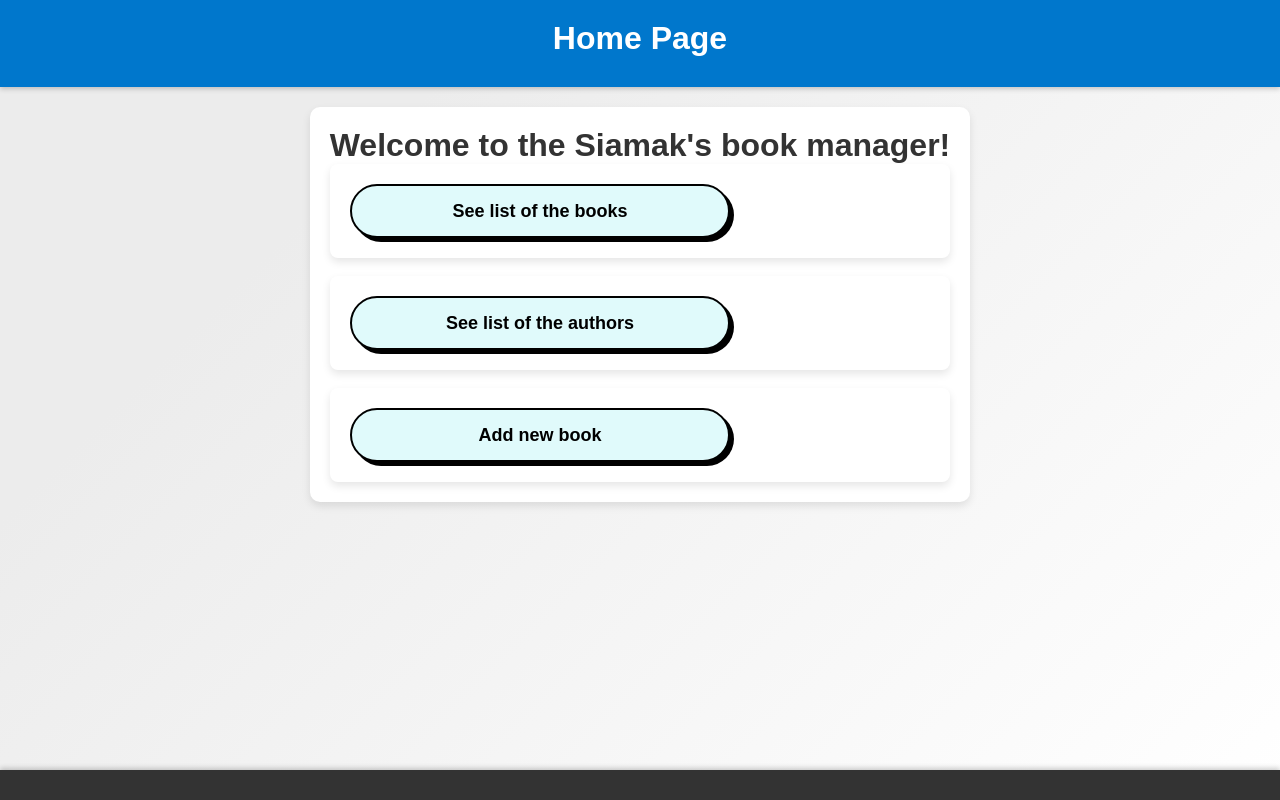
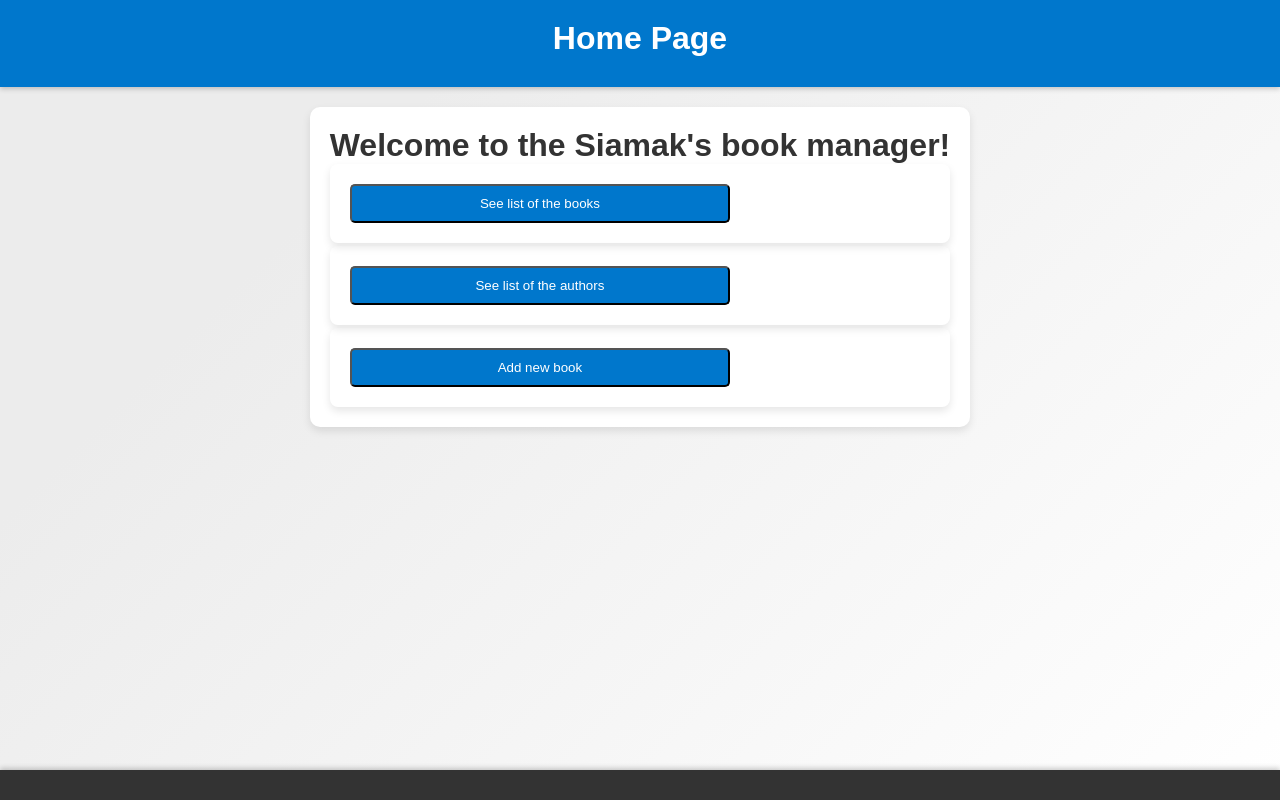
Before and after one commit to Siamakka/siamak-books, a Django app: page / in a window 1280 px wide. Run offline with Django 5.2, Linux system fonts and the light colour scheme.

Commit message:
edit html

```diff
--- a/books/templates/add_book.html
+++ b/books/templates/add_book.html
@@ -2,6 +2,12 @@
 {% block header_title %}Add new Book{% endblock %}
 {% block back_button %}
   <a href="{% url 'books:book_list' %}" class="button">Back to Books</a>
+{% endblock %}
+{% block book_list_button %}
+    <a href="{% url 'books:book_list' %}" class="button">List of Books</a>
+{% endblock %}
+{% block author_list_button %}
+    <a href="{% url 'books:author_list' %}" class="button">List of Authors</a>
 {% endblock %}
 {% block title %}Add new Book{% endblock %}
 {% block content %}
--- a/books/templates/authors_list.html
+++ b/books/templates/authors_list.html
@@ -1,6 +1,12 @@
 {% extends "base.html" %}
 {% block back_button %}
     <a href="{% url 'books:home' %}" class="button">Back to Home</a>
+{% endblock %}
+{% block search_button %}
+    <a href="{% url 'books:search' %}" class="button">Search</a>
+{% endblock %}
+{% block book_list_button %}
+    <a href="{% url 'books:book_list' %}" class="button">List of Books</a>
 {% endblock %}
 {% block title %}List of all Authors{% endblock %}
 {% block content %}
--- a/books/templates/base.html
+++ b/books/templates/base.html
@@ -14,12 +14,14 @@
 
 		body, html {
             height: 100%;
+
         }
 
         body {
             font-family: 'Arial', sans-serif;
             background-color: #f4f4f4;
             color: #333;
+
         }
 
         /* Grid layout for header, content, and footer */
@@ -85,6 +87,7 @@
         /* Button styles */
         .button {
             display: inline-block;
+
             padding: 10px 20px;
             background-color: #0077cc;
             color: white;
@@ -178,6 +181,7 @@
                 {% block back_button %}{% endblock %}
                 {% block author_list_button %}{% endblock %}
                 {% block search_button %}{% endblock %}
+                {% block book_list_button %}{% endblock %}
             </div>
         </header>
 
--- a/books/templates/book_list.html
+++ b/books/templates/book_list.html
@@ -4,7 +4,7 @@
     <a href="{% url 'books:home' %}" class="button">Back to Home</a>
 {% endblock %}
 {% block author_list_button %}
-    <a href="{% url 'books:author_list' %}" class="button">Authors_list</a>
+    <a href="{% url 'books:author_list' %}" class="button">List of Authors</a>
 {% endblock %}
 {% block search_button %}
     <a href="{% url 'books:search' %}" class="button">Search</a>
--- a/books/templates/home.html
+++ b/books/templates/home.html
@@ -3,51 +3,32 @@
 {% block title %}Home{% endblock %}
 {% block content %}
   <style>
-  .button {
-    background-color: #e0fafb;
-    border: 2px solid #000000;
-    border-radius: 30px;
-    box-shadow: #000000 4px 4px 0 0;
-    color: #000000;
-    cursor: pointer;
-    display: inline-block;
-    font-weight: 600;
-    font-size: 18px;
-    padding: 0 18px;
-    line-height: 50px;
-    text-align: center;
-    text-decoration: none;
-    user-select: none;
-    -webkit-user-select: none;
-    touch-action: manipulation;
-  }
-
-  .button:hover {
-    background-color: #fff;
-  }
-
-  .button:active {
-    box-shadow: #000000 2px 2px 0 0;
-    transform: translate(2px, 2px);
-  }
-
-  @media (min-width: 768px) {
-    .button {
-      min-width: 120px;
-      padding: 0 25px;
-    }
+    /* Center the entire content vertically and horizontally */
+    .center-content {
+      display: flex;
+      flex-direction: column;
+      justify-content: center;
+      align-items: center;
+      gap: 3px;
     }
   </style>
+
   <h1>Welcome to the Siamak's book manager!</h1>
+
+  <!-- Use the 'center-content' class to center everything -->
+  <div class="center-content">
+
     <form action="{% url 'books:book_list' %}" method="get">
       <button type="submit" class="button">See list of the books</button>
     </form>
-  <br>
+
     <form action="{% url 'books:author_list' %}" method="get">
       <button type="submit" class="button">See list of the authors</button>
     </form>
-  <br>
+
     <form action="{% url 'books:add-book' %}" method="get">
       <button type="submit" class="button">Add new book</button>
     </form>
+
+  </div>
 {% endblock %}
--- a/books/templates/search.html
+++ b/books/templates/search.html
@@ -3,8 +3,8 @@
 {% block back_button %}
     <a href="{% url 'books:home' %}" class="button">Back to Home</a>
 {% endblock %}
-{% block book_list_button %}
-    <a href="{% url 'books:book_list' %}" class="button">List of books</a>
+{% block author_list_button %}
+    <a href="{% url 'books:author_list' %}" class="button">List of Authors</a>
 {% endblock %}
 {% block title %}Search Books and Authors{% endblock %}
 {% block content %}
```
Lines whose indentation alone changed are shown as unchanged.
